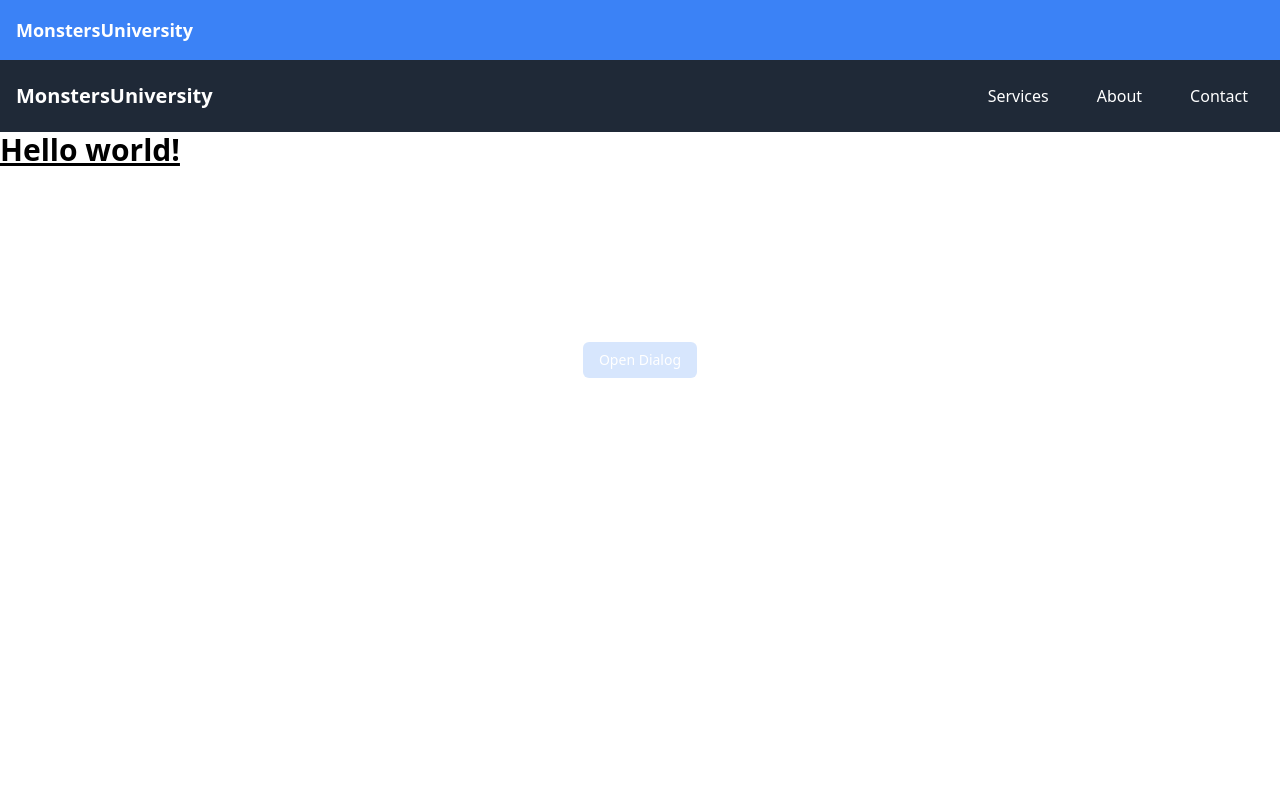
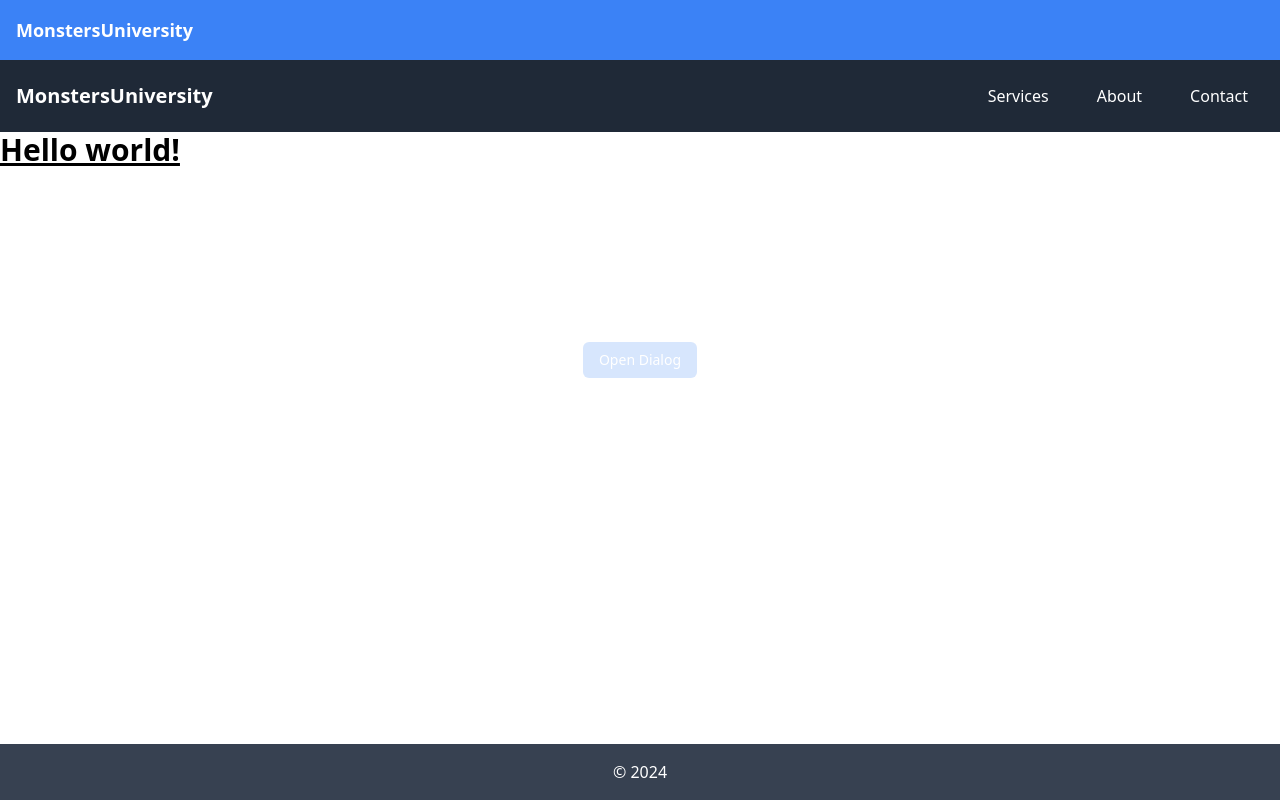
Before and after one commit to RobinNygren/MonsterUni, a React (Vite) app: page / in a window 1280 px wide. Built offline with nearby package versions, Linux system fonts and the light colour scheme.

Commit message:
added Footer

```diff
--- a/src/App.tsx
+++ b/src/App.tsx
@@ -1,4 +1,5 @@
 import "./App.css";
+import Footer from "./components/Layout/Footer";
 import Header from "./components/Layout/Header";
 import Navbar from "./components/Layout/Navbar";
 import MyModal from "./components/UI/Modal";
@@ -6,10 +7,15 @@ import MyModal from "./components/UI/Modal";
 function App() {
   return (
     <>
-      <Header />
-      <Navbar />
-      <h1 className="text-3xl font-bold underline">Hello world!</h1>
-      <MyModal />
+      <div className="flex flex-col min-h-screen">
+        <Header />
+        <Navbar />
+        <main className="flex-grow">
+          <h1 className="text-3xl font-bold underline">Hello world!</h1>
+          <MyModal />
+        </main>
+        <Footer />
+      </div>
     </>
   );
 }
--- a/src/components/Layout/Footer.tsx
+++ b/src/components/Layout/Footer.tsx
@@ -0,0 +1,9 @@
+const Footer = () => {
+  return (
+    <footer className="bg-gray-700 text-white p-4">
+      <p className="container mx-auto text-center">© 2024</p>
+    </footer>
+  );
+};
+
+export default Footer;
```
